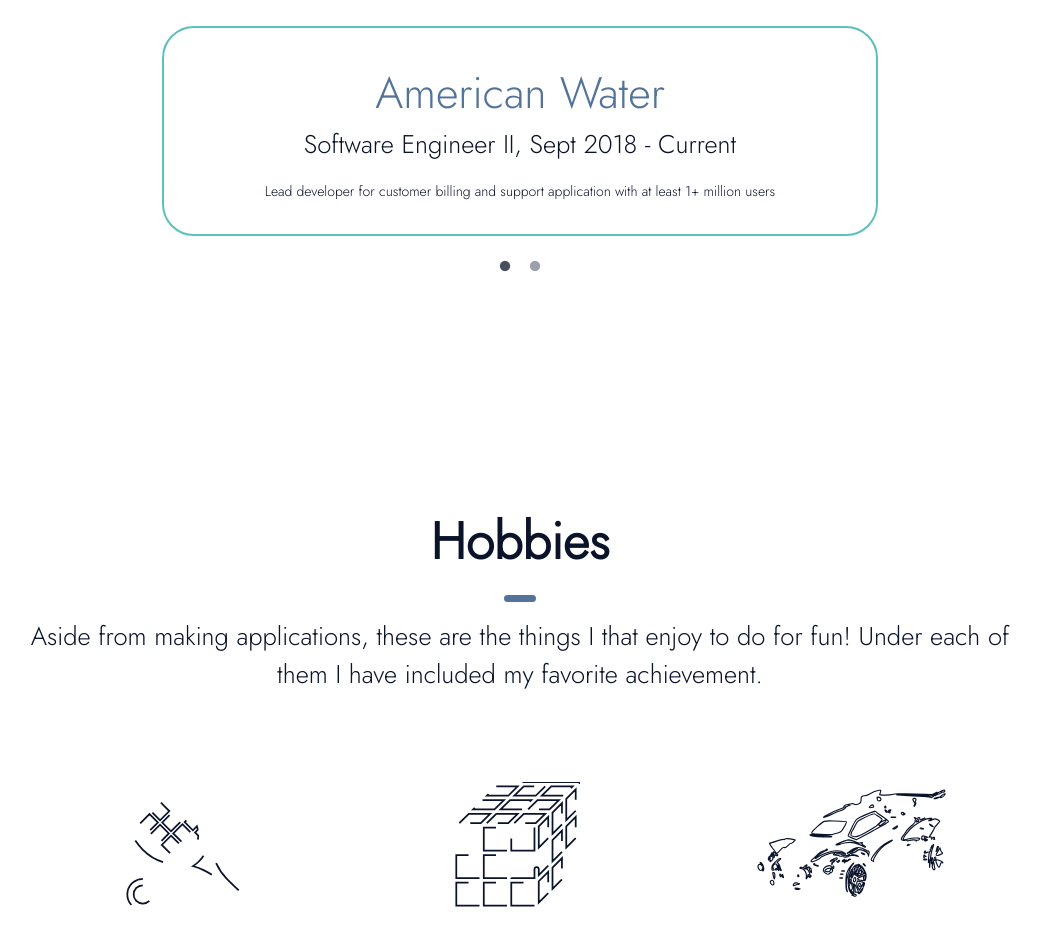
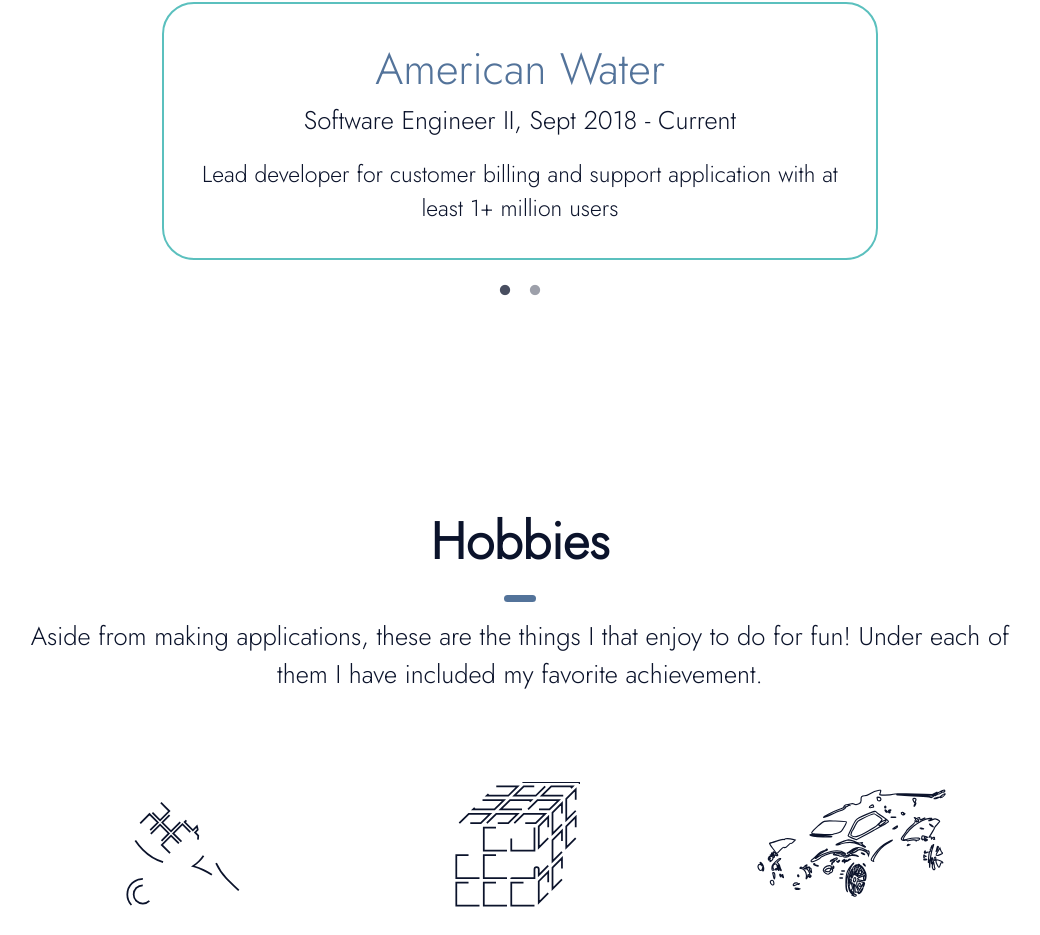
Before and after one commit to Maximilian-Oberholtzer/maximilian-portfolio, a React (Create React App) app: page / in a window 1280 px wide. Shown: the part 1989-2924 px from the top of the page, without its empty margins (120-1160 px from the left). Built offline with nearby package versions, Linux system fonts and the light colour scheme.

Commit message:
font change for experience sub text

```diff
--- a/src/components/sections/Experience.js
+++ b/src/components/sections/Experience.js
@@ -47,7 +47,7 @@ const StyledCarouselSubTitle = styled(Typography)(({ theme }) => ({
 }));
 const StyledCarouselSubText = styled(Typography)(({ theme }) => ({
   marginTop: "1rem !important",
-  fontSize: "clamp(14px, 1vw, 26px) !important",
+  fontSize: "clamp(14px, 1.8vw, 26px) !important",
   color: theme.palette.textMain.main,
 }));
 
```
